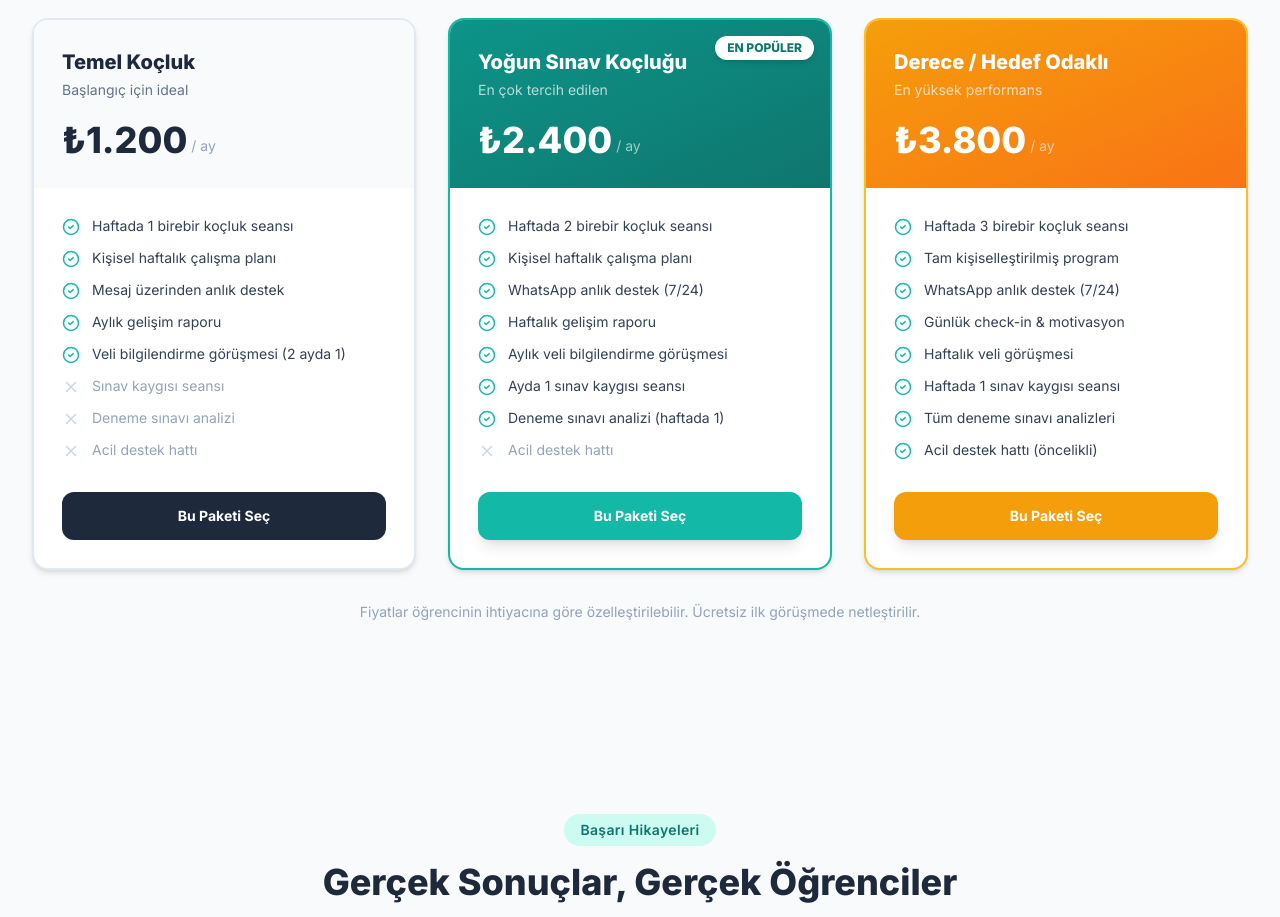
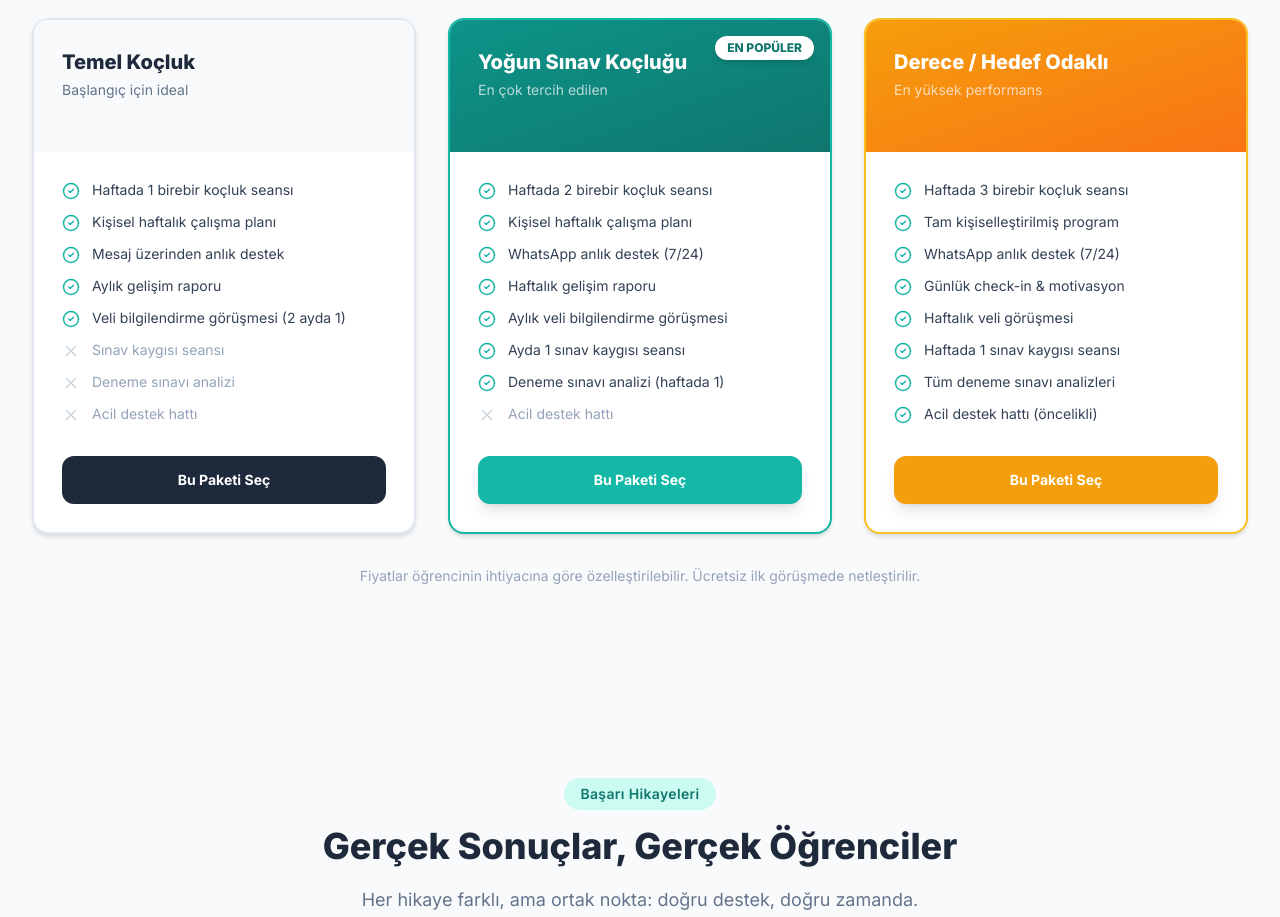
Before and after one commit to selfishbaget/Kocdan-smansite, a React (Vite) app: page / in a window 1280 px wide. Shown: the part 5380-6297 px from the top of the page. Built offline with nearby package versions, Linux system fonts and the light colour scheme.

Commit message:
Update Packages.tsx

```diff
--- a/src/components/Packages.tsx
+++ b/src/components/Packages.tsx
@@ -4,8 +4,8 @@ const packages = [
   {
     name: 'Temel Koçluk',
     tagline: 'Başlangıç için ideal',
-    price: '₺1.200',
-    period: '/ ay',
+    price: '',
+    period: '',
     color: 'border-slate-200',
     headerColor: 'bg-slate-50',
     btnClass: 'bg-slate-800 hover:bg-slate-700 text-white',
@@ -24,8 +24,8 @@ const packages = [
   {
     name: 'Yoğun Sınav Koçluğu',
     tagline: 'En çok tercih edilen',
-    price: '₺2.400',
-    period: '/ ay',
+    price: '',
+    period: '',
     color: 'border-teal-500',
     headerColor: 'bg-gradient-to-br from-teal-600 to-teal-700',
     btnClass: 'bg-teal-500 hover:bg-teal-400 text-white shadow-lg hover:shadow-teal-200',
@@ -44,8 +44,8 @@ const packages = [
   {
     name: 'Derece / Hedef Odaklı',
     tagline: 'En yüksek performans',
-    price: '₺3.800',
-    period: '/ ay',
+    price: '',
+    period: '',
     color: 'border-amber-400',
     headerColor: 'bg-gradient-to-br from-amber-500 to-orange-500',
     btnClass: 'bg-amber-500 hover:bg-amber-400 text-white shadow-lg hover:shadow-amber-200',
```
